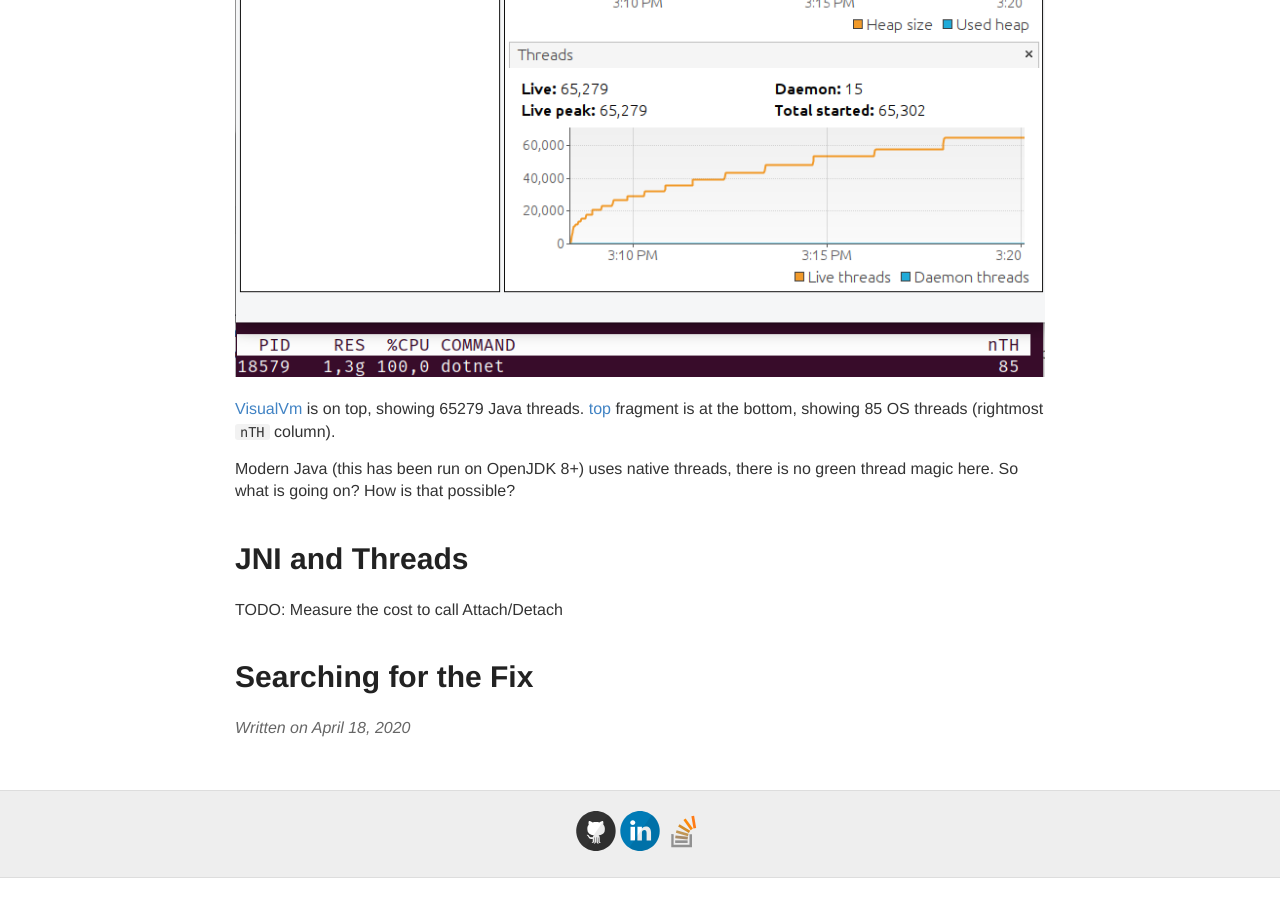
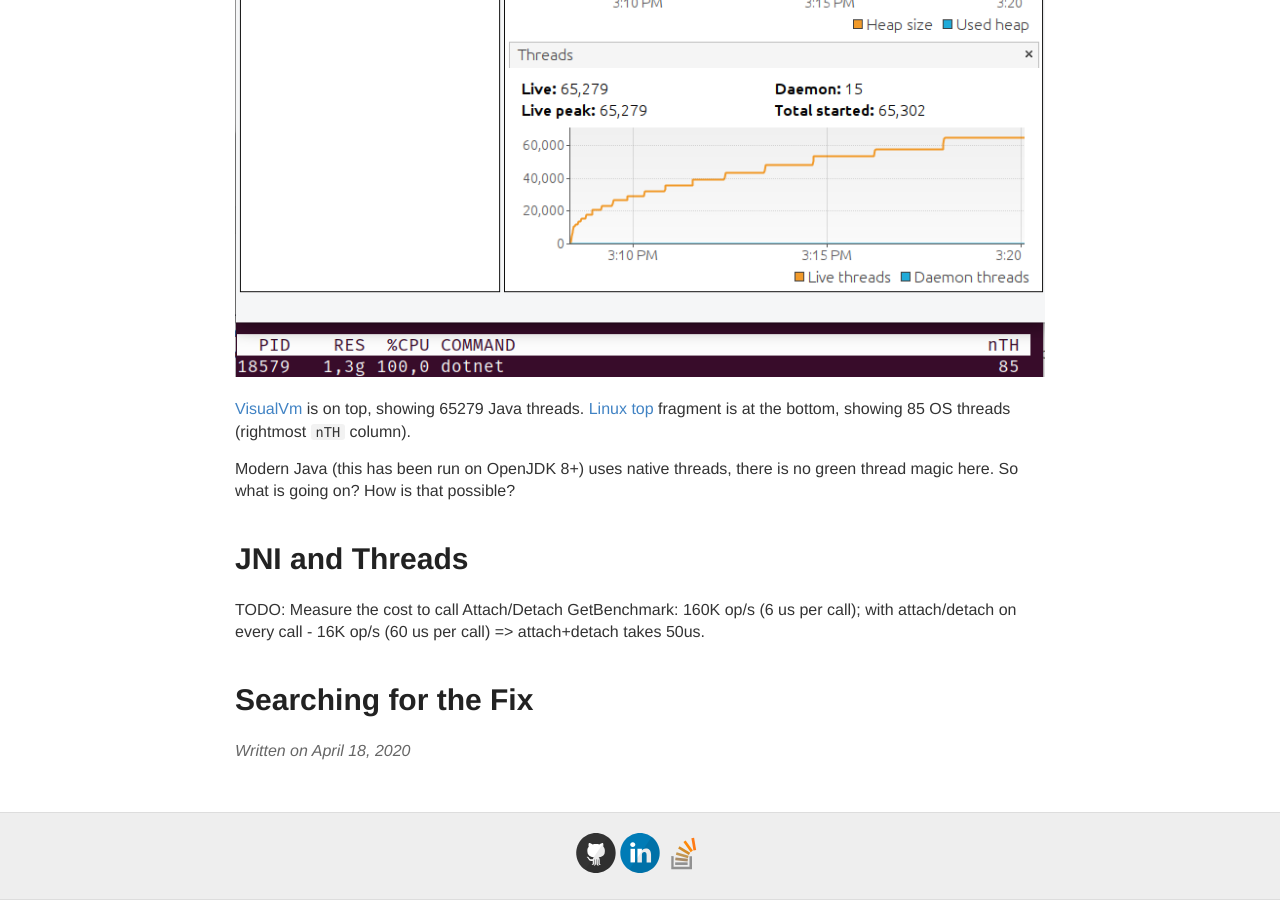
Before and after one commit to ptupitsyn/ptupitsyn.github.io, a Jekyll site: the page built from _posts/2020-04-18-Ignite-JNI-Thread-Detach.md, in a window 1280 px wide and 900 px high, scrolled down 1060 px. Built offline with Jekyll 4.4.1, drawn with Linux system fonts in a browser that asks for light colours; comment, search, counter and statistics services are not loaded; before the commit the page ends 1938 px from its top, so only the background shows below that.

Commit message:
bench results

```diff
--- a/_posts/2020-04-18-Ignite-JNI-Thread-Detach.md
+++ b/_posts/2020-04-18-Ignite-JNI-Thread-Detach.md
@@ -28,7 +28,7 @@ When you run this on Ignite.NET version 2.4 .. 2.7.6, the following happens:
 
 ![ignite logo](../images/jni-thread-leak.png)
 
-[VisualVm](https://visualvm.github.io/) is on top, showing 65279 Java threads. [top](https://linux.die.net/man/1/top) fragment is at the bottom, showing 85 OS threads (rightmost `nTH` column).
+[VisualVm](https://visualvm.github.io/) is on top, showing 65279 Java threads. [Linux top](https://linux.die.net/man/1/top) fragment is at the bottom, showing 85 OS threads (rightmost `nTH` column).
 
 Modern Java (this has been run on OpenJDK 8+) uses native threads, there is no green thread magic here. So what is going on? How is that possible?
 
@@ -36,5 +36,6 @@ Modern Java (this has been run on OpenJDK 8+) uses native threads, there is no g
 # JNI and Threads
 
 TODO: Measure the cost to call Attach/Detach
+GetBenchmark: 160K op/s (6 us per call); with attach/detach on every call - 16K op/s (60 us per call) => attach+detach takes 50us.
 
 # Searching for the Fix
```
